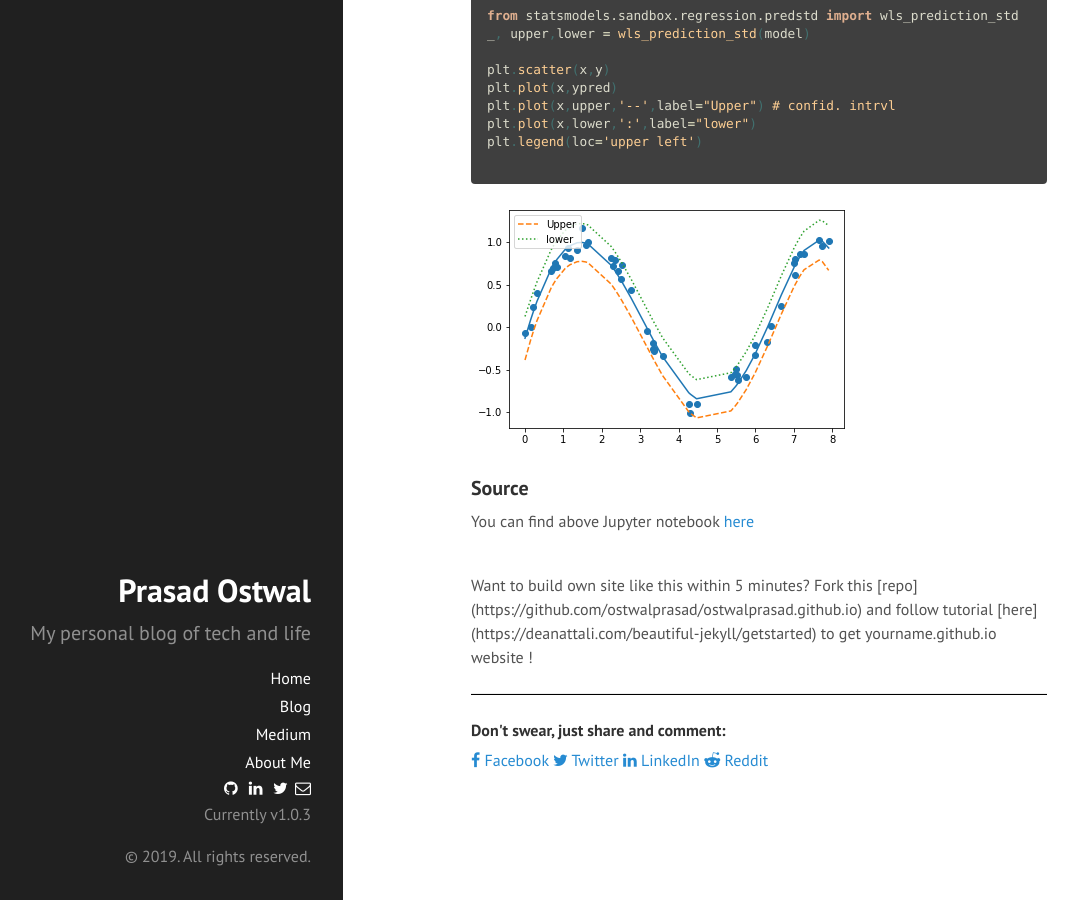
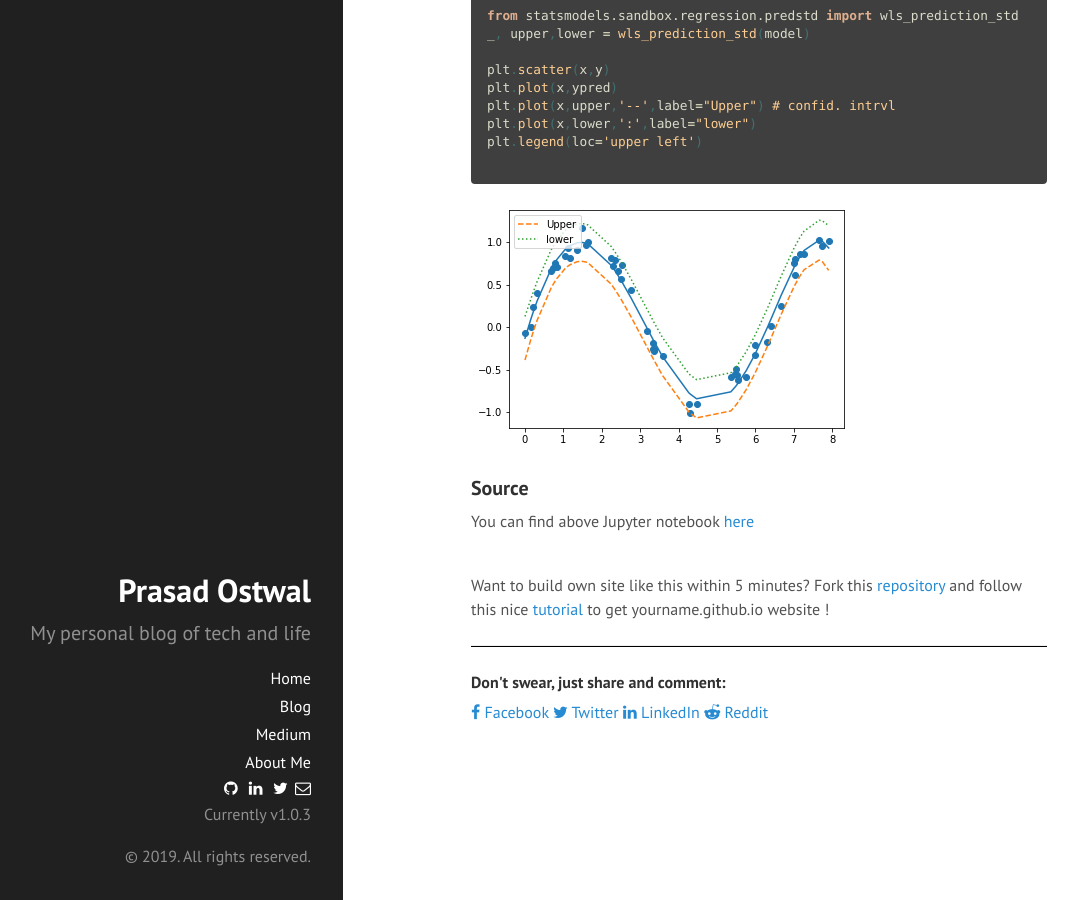
Before and after one commit to ostwalprasad/ostwalprasad.github.io, a Jekyll site: the page built from _posts/2019-01-06-Polynomial Regression using statsmodel.markdown, in a window 1280 px wide and 900 px high, scrolled down 4879 px. Shown: the whole window, without its empty margins (57-1135 px from the left). Built offline with Jekyll 4.4.1, drawn with Linux system fonts in a browser that asks for light colours; formulas are drawn with MathJax 3; comment, search, counter and statistics services are not loaded.

Commit message:
updates  repo url

```diff
--- a/_layouts/post.html
+++ b/_layouts/post.html
@@ -37,7 +37,8 @@ layout: default
 
 	<br />
 
-	Want to build own site like this within 5 minutes? Fork this [repo] (https://github.com/ostwalprasad/ostwalprasad.github.io) and follow tutorial [here] (https://deanattali.com/beautiful-jekyll/getstarted) to get yourname.github.io website !
+	Want to build own site like this within 5 minutes? Fork this <a href = "https://github.com/ostwalprasad/ostwalprasad.github.io">repository</a> and follow this nice <a href = "https://deanattali.com/beautiful-jekyll/getstarted">tutorial</a> to get yourname.github.io website !
+
 
 	{% include social-buttons.html %}
     {%- if site.disqus.shortname -%}
```
